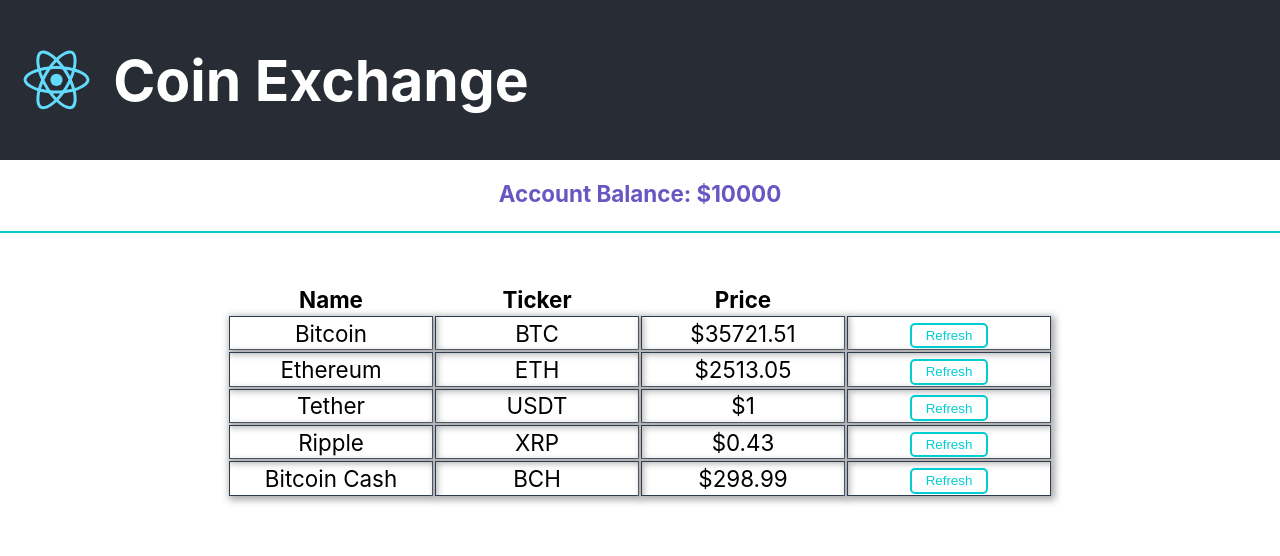
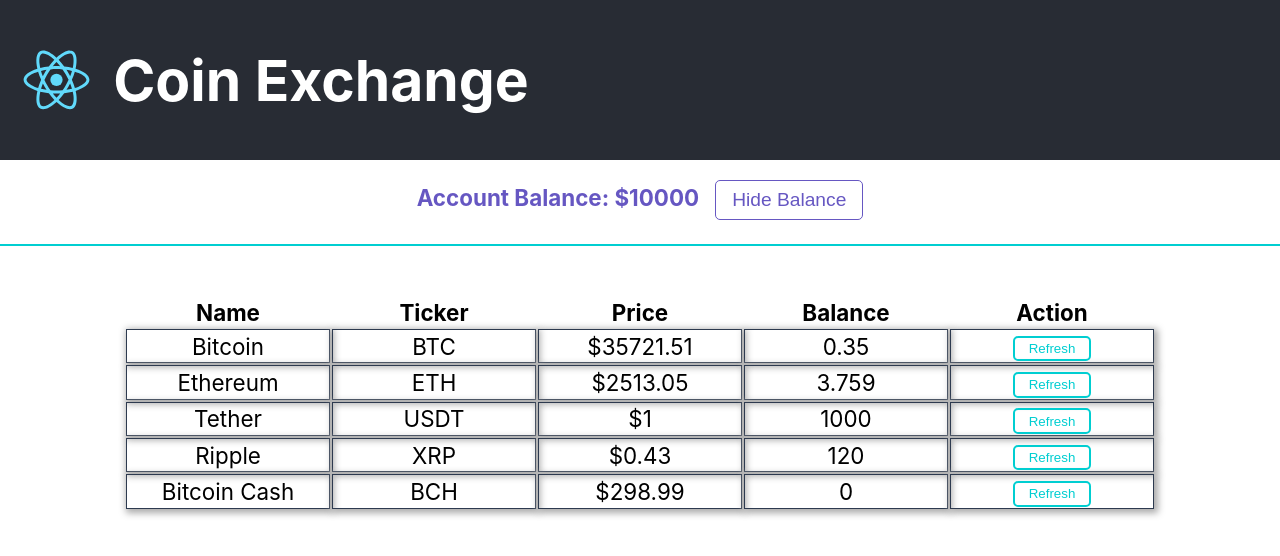
Before and after one commit to NevMoney/ReactApp, a React (Create React App) app in the folder coin-exchange/: page / in a window 1280 px wide. Shown: the top 556 px of the page. Built offline with nearby package versions, Linux system fonts and the light colour scheme.

Commit message:
dynamic balance

```diff
--- a/coin-exchange/public/index.html
+++ b/coin-exchange/public/index.html
@@ -24,7 +24,7 @@
       work correctly both with client-side routing and a non-root public URL.
       Learn how to configure a non-root public URL by running `npm run build`.
     -->
-    <title>React App</title>
+    <title>Coin Exchange</title>
   </head>
   <body>
     <noscript>You need to enable JavaScript to run this app.</noscript>
--- a/coin-exchange/src/App.js
+++ b/coin-exchange/src/App.js
@@ -13,54 +13,72 @@ class App extends React.Component {
     super(props)
     this.state = {
       balance: 10000,
+      showBalance: true,
       coinData: [
         {
           name: 'Bitcoin',
           ticker: 'BTC',
+          balance: 0.35,
           price: 35721.51,
         },
         {
           name: 'Ethereum',
           ticker: 'ETH',
+          balance: 3.759,
           price: 2513.05,
         },
         {
           name: 'Tether',
           ticker: 'USDT',
+          balance: 1000.0,
           price: 1.0,
         },
         {
           name: 'Ripple',
           ticker: 'XRP',
+          balance: 120.0,
           price: 0.43,
         },
         {
           name: 'Bitcoin Cash',
           ticker: 'BCH',
+          balance: 0.0,
           price: 298.99,
         },
       ],
     }
     this.handleRefresh = this.handleRefresh.bind(this)
+    this.handleBalanceVisibility = this.handleBalanceVisibility.bind(this)
   }
   handleRefresh = (changedTickerValue) => {
-    const newCoinData = this.state.coinData.map(({ ticker, name, price }) => {
-      let newPrice = price
-      if (changedTickerValue === ticker) {
-        const randomPercent = 0.995 + Math.random() * 0.01
-        newPrice = newPrice * randomPercent
-      }
-      return { ticker, name, price: newPrice }
-    })
+    const newCoinData = this.state.coinData.map(
+      ({ ticker, name, price, balance }) => {
+        let newPrice = price
+        if (changedTickerValue === ticker) {
+          const randomPercent = 0.995 + Math.random() * 0.01
+          newPrice = newPrice * randomPercent
+        }
+        return { ticker, name, price: newPrice, balance }
+      },
+    )
     this.setState({ coinData: newCoinData })
+  }
+
+  handleBalanceVisibility() {
+    this.setState({ showBalance: !this.state.showBalance })
   }
   render() {
     return (
       <Div className="App">
         <Header />
-        <AccountBalance amount={this.state.balance} />
+        <AccountBalance
+          amount={this.state.balance}
+          showBalance={this.state.showBalance}
+          handleBalanceVisibility={this.handleBalanceVisibility}
+        />
         <CoinList
           coinData={this.state.coinData}
+          showBalance={this.state.showBalance}
           handleRefresh={this.handleRefresh}
         />
       </Div>
--- a/coin-exchange/src/components/AccountBalance/AccountBalance.jsx
+++ b/coin-exchange/src/components/AccountBalance/AccountBalance.jsx
@@ -11,13 +11,34 @@ const Section = styled.section`
     padding: 0 0 1.5rem 0 ;
 `
 
+const Button = styled.button`
+    background-color: white;
+    color: rgb(102, 87, 194);
+    border: 1px solid rgb(102, 87, 194);
+    border-radius: 5px;
+    padding: 0.5rem 1rem;
+    margin-left: 1rem;
+    font-size: 1.2rem;
+    cursor: pointer;
+    &:hover {
+        background-color: rgb(102, 87, 194);
+        color: white;
+    }
+`
+
 export default class AccountBalance extends Component {
     render() {
+        const buttonText = this.props.showBalance ? 'Hide Balance' : 'Show Balance'
+        let balance = this.props.showBalance ?
+            <span>Account Balance: ${this.props.amount}</span>
+            : null;
+
         return (
             <Section>
-                Account Balance: ${this.props.amount}
+                {balance}
+                <Button onClick={this.props.handleBalanceVisibility}>{buttonText}</Button>
             </Section>
-        );
+        )
     }
 }
 
--- a/coin-exchange/src/components/Coin/Coin.jsx
+++ b/coin-exchange/src/components/Coin/Coin.jsx
@@ -2,7 +2,7 @@ import React, { Component } from 'react';
 import PropTypes from 'prop-types';
 import styled from 'styled-components';
 
-const TD = styled.td`
+const Td = styled.td`
     border: 1px solid rgb(45, 58, 79);
     width: 25vh;
     box-shadow: 2px 2px 7px 2px darkgray;
@@ -30,16 +30,18 @@ export default class Coin extends Component {
     }
 
     render() {
+        const balance = this.props.showBalance ? <Td>{this.props.balance}</Td> : null
         return (
             <tr>
-                <TD>{this.props.name}</TD>
-                <TD>{this.props.ticker}</TD>
-                <TD>${this.props.price}</TD>
-                <TD>
+                <Td>{this.props.name}</Td>
+                <Td>{this.props.ticker}</Td>
+                <Td>${this.props.price}</Td>
+                {balance}
+                <Td>
                     <form action="#" method="POST">
                         <Button onClick={this.handleClick}>Refresh</Button>
                     </form>
-                </TD>
+                </Td>
             </tr>
         )
     }
--- a/coin-exchange/src/components/CoinList/CoinList.jsx
+++ b/coin-exchange/src/components/CoinList/CoinList.jsx
@@ -10,6 +10,9 @@ const Table = styled.table`
 // the parent of the coinList is App.js
 export default class CoinList extends Component {
     render() {
+        const balance = this.props.showBalance ?
+                        <th>Balance</th> : null;
+
         return (
             <Table>
                 <thead>
@@ -17,16 +20,20 @@ export default class CoinList extends Component {
                     <th>Name</th>
                     <th>Ticker</th>
                     <th>Price</th>
+                    {balance}
+                    <th>Action</th>
                     </tr>
                 </thead>
                 <tbody>
-                    {this.props.coinData.map(({ name, ticker, price }) => (
+                    {this.props.coinData.map(({ name, ticker, balance, price }) => (
                         <Coin
                             key={ticker}
                             handleRefresh={this.props.handleRefresh}
                             name={name}
                             ticker={ticker}
                             price={price}
+                            showBalance={this.props.showBalance}
+                            balance={balance}
                         />
                     ))}
                 </tbody>
```
Also changed, not shown: 1 other file (tests, documents, lock files or other folders).
